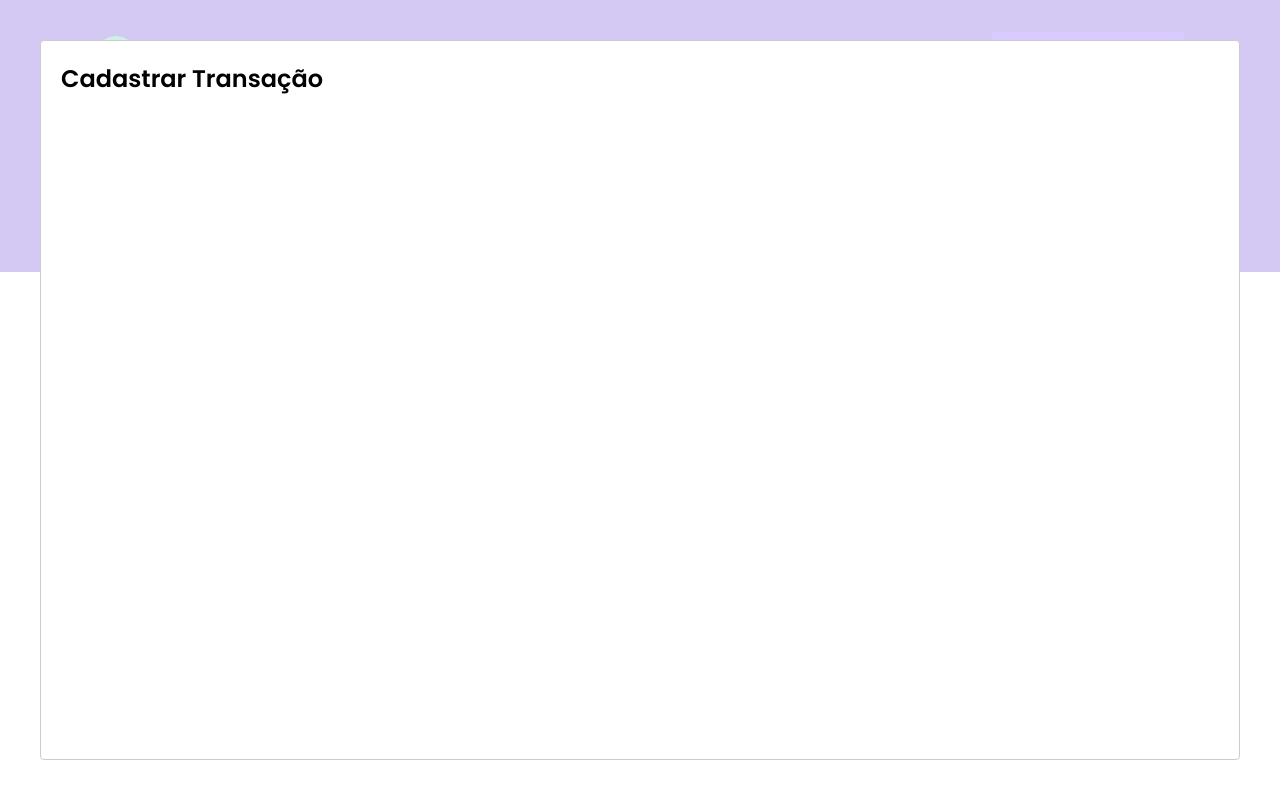
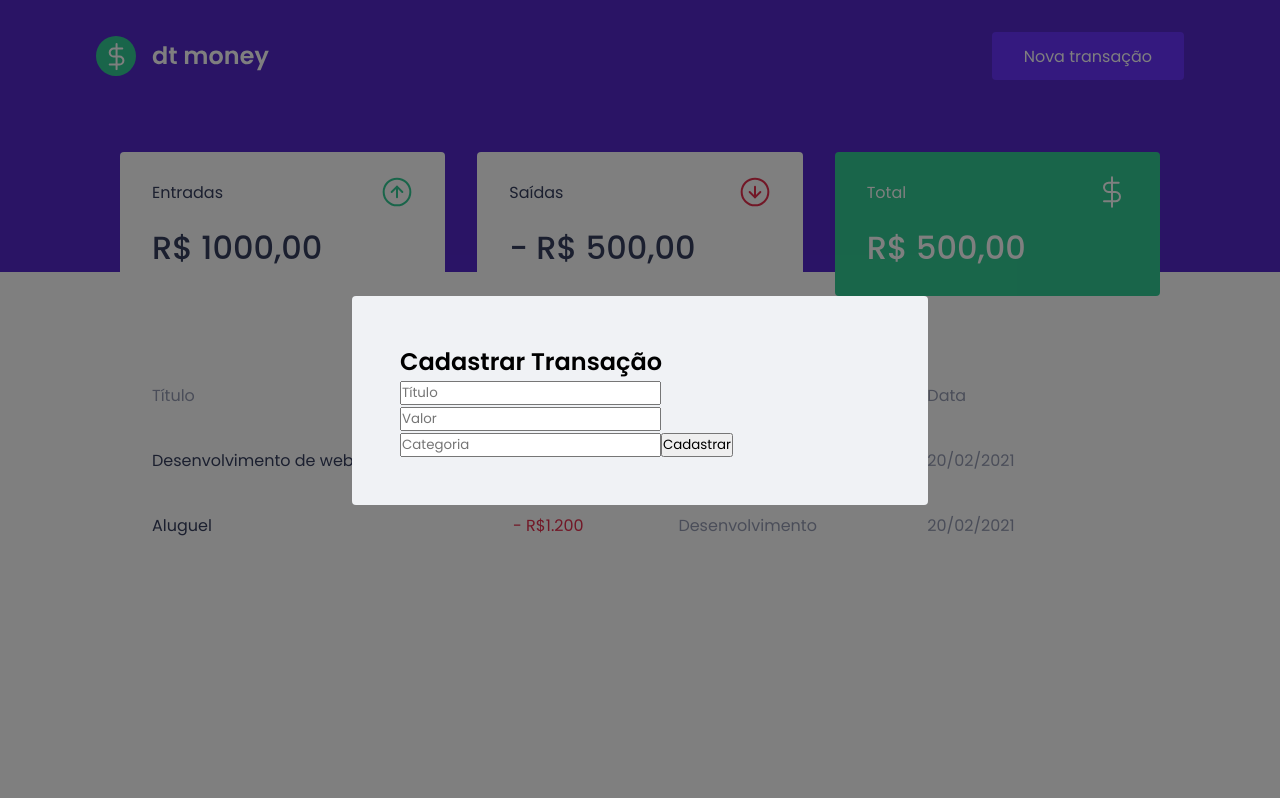
Before and after one commit to wanderson648/projeto-ignite-dtmoney, a React (Create React App) app: page / in a window 1280 px wide. Both pictures are taken after a click on the button "Nova transação". Built offline with nearby package versions, Linux system fonts and the light colour scheme; no server answers; what miragejs would draw is missing.

Commit message:
Estilizando modal

```diff
--- a/src/App.tsx
+++ b/src/App.tsx
@@ -3,6 +3,7 @@
 import Modal from 'react-modal';
 import { Dashboard } from './components/Dashboard';
 import { Header } from './components/Header';
+import { NewTransactionModal } from './components/NewTransactionModal/NewTransactionModal';
 import { GlobalStyle } from './styles/global';
 
 Modal.setAppElement('#root');
@@ -18,18 +19,15 @@
     setIsNewTransactionModalOpen(false);
   }
 
-
   return (
     <>
       <Header onOpenNewTransactionModal={handleOpenNewTransactionModal}/>
       <Dashboard />
 
-      <Modal
-          isOpen={isNewTransactionModalOpen}
-          onRequestClose={handleCloseNewTransactionModal}
-        >
-        <h2>Cadastrar Transação</h2>
-      </Modal>
+      <NewTransactionModal
+        isOpen={isNewTransactionModalOpen}
+        onRequestClose={handleCloseNewTransactionModal}
+      />
 
       <GlobalStyle/>
     </>
--- /dev/null
+++ b/src/components/NewTransactionModal/NewTransactionModal.tsx
@@ -0,0 +1,40 @@
+import Modal from 'react-modal';
+import { Container } from './styles';
+
+interface NewTransactionModalProps {
+  isOpen: boolean;
+  onRequestClose: () => void;
+}
+
+export function NewTransactionModal({ isOpen, onRequestClose }: NewTransactionModalProps) {
+   return (
+      <Modal
+          isOpen={isOpen}
+          onRequestClose={onRequestClose}
+          overlayClassName="react-modal-overlay"
+          className="react-modal-content"
+        >
+        <Container>
+          <h2>Cadastrar Transação</h2>
+
+          <input
+            placeholder="Título"
+          />
+
+          <input
+            type="number"
+            placeholder="Valor"
+          />
+
+          <input
+            placeholder="Categoria"
+          />
+
+          <button type="submit">
+            Cadastrar
+          </button>
+
+        </Container>
+      </Modal>
+   );
+}
--- /dev/null
+++ b/src/components/NewTransactionModal/styles.ts
@@ -0,0 +1,5 @@
+import styled from 'styled-components';
+
+export const Container = styled.form`
+
+`;
--- a/src/styles/global.ts
+++ b/src/styles/global.ts
@@ -54,4 +54,29 @@
   [disabled] {
     cursor: not-allowed;
   }
+
+  .react-modal-overlay {
+    background: rgba(0, 0, 0, 0.5);
+
+    position: fixed;
+    top: 0;
+    bottom: 0;
+    right: 0;
+    left: 0;
+
+    display: flex;
+    justify-content: center;
+    align-items: center;
+  }
+
+  .react-modal-content {
+    width: 100%;
+
+    max-width: 576px;
+    background: var(--background);
+    padding: 3rem;
+    position: relative;
+    border-radius: 0.25rem;
+  }
+
 `;
```
